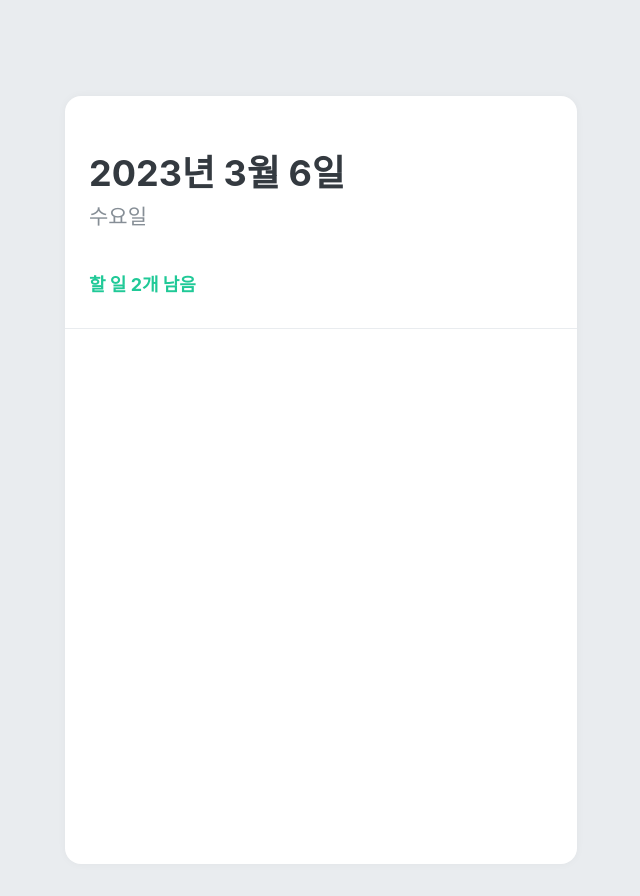
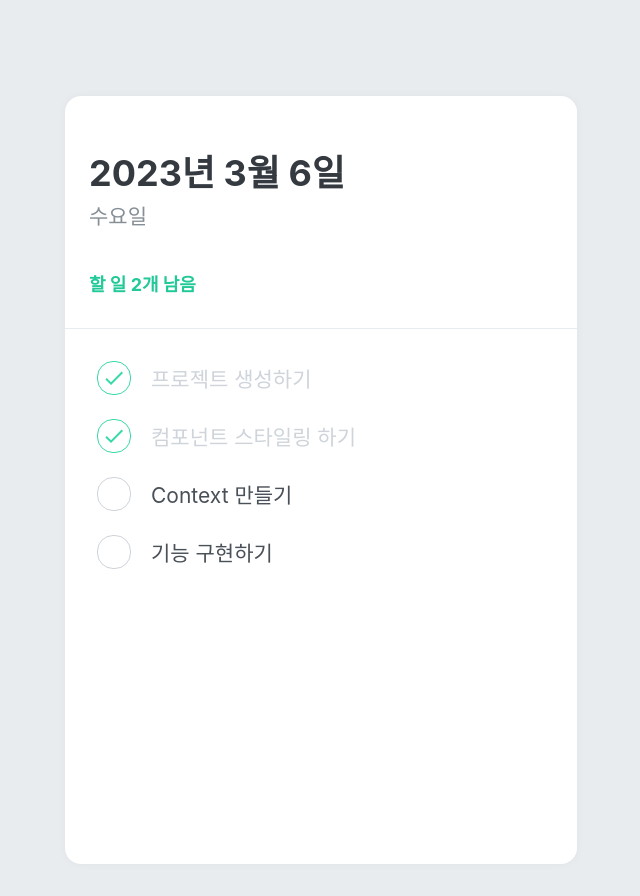
Before and after one commit to suy0ng/mashup-todolist, a React (Create React App) app: page / in a window 1280 px wide. Shown: the whole page, without its empty margins (319-959 px from the left). Built offline with nearby package versions, Linux system fonts and the light colour scheme.

Commit message:
add TodoList example

```diff
--- a/src/App.js
+++ b/src/App.js
@@ -3,6 +3,7 @@
 import { createGlobalStyle } from "styled-components";
 import TodoTemplate from "./components/TodoTemplate";
 import TodoHead from "./components/TodoHead";
+import TodoList from "./components/TodoList";
 
 function App() {
   const GlobalStyle = createGlobalStyle`
@@ -14,6 +15,7 @@
       <GlobalStyle />
       <TodoTemplate>
         <TodoHead />
+        <TodoList/>
       </TodoTemplate>
     </>
   );
--- a/src/components/TodoItem.jsx
+++ b/src/components/TodoItem.jsx
@@ -1,11 +1,71 @@
-import React from 'react';
+import React from "react";
+import styled, { css } from "styled-components";
+import { MdDone, MdDelete } from "react-icons/md";
 
-function TodoItem(props) {
-    return (
-        <div>
+const Remove = styled.div`
+  display: flex;
+  align-items: center;
+  justify-content: center;
+  color: #dee2e6;
+  font-size: 24px;
+  cursor: pointer;
+  &:hover {
+    color: #ff6b6b;
+  }
+  display: none;
+`;
+const TodoItemBlock = styled.div`
+  display: flex;
+  align-items: center;
+  padding-top: 12px;
+  padding-bottom: 12px;
+  &:hover {
+    ${Remove} {
+      display: initial;
+    }
+  }
+`;
 
-        </div>
-    );
+const CheckCircle = styled.div`
+  width: 32px;
+  height: 32px;
+  border-radius: 16px;
+  border: 1px solid #ced4da;
+  font-size: 24px;
+  display: flex;
+  align-items: center;
+  justify-content: center;
+  margin-right: 20px;
+  cursor: pointer;
+  ${(props) =>
+    props.done &&
+    css`
+      border: 1px solid #38d9a9;
+      color: #38d9a9;
+    `}
+`;
+
+const Text = styled.div`
+  flex: 1;
+  font-size: 21px;
+  color: #495057;
+  ${(props) =>
+    props.done &&
+    css`
+      color: #ced4da;
+    `}
+`;
+
+function TodoItem({ id, done, text }) {
+  return (
+    <TodoItemBlock>
+      <CheckCircle done={done}>{done && <MdDone />}</CheckCircle>
+      <Text done={done}>{text}</Text>
+      <Remove>
+        <MdDelete />
+      </Remove>
+    </TodoItemBlock>
+  );
 }
 
 export default TodoItem;
--- a/src/components/TodoList.jsx
+++ b/src/components/TodoList.jsx
@@ -1,10 +1,22 @@
 import React from 'react';
+import styled from 'styled-components';
+import TodoItem from './TodoItem';
+
+const TodoListBlock = styled.div`
+    flex:1;
+    padding : 20px 32px;
+    padding-bottom : 48px;
+    overflow-y : auto;
+`;
 
 function TodoList(props) {
     return (
-        <div>
-
-        </div>
+        <TodoListBlock>
+            <TodoItem text="프로젝트 생성하기" done={true} />
+            <TodoItem text="컴포넌트 스타일링 하기" done={true} />
+            <TodoItem text="Context 만들기" done={false} />
+            <TodoItem text="기능 구현하기" done={false} />
+        </TodoListBlock>
     );
 }
 
```
